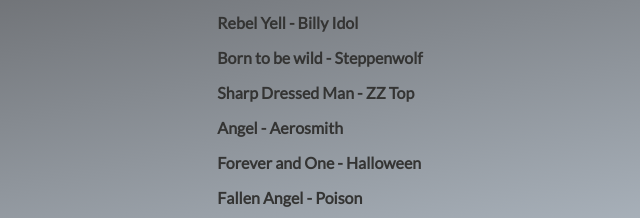
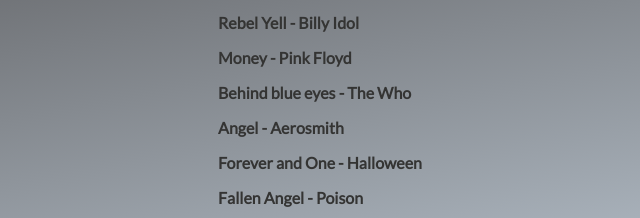
Before and after one commit to AwyMcWar/Musictory, a plain HTML site: page index.html in a window 1280 px wide. Shown: the part 171-389 px from the top of the page, 360-1000 px from the left. Drawn offline with Linux system fonts and the light colour scheme.

Commit message:
Songs added

```diff
--- a/index.html
+++ b/index.html
@@ -20,8 +20,8 @@
     <div class="songsList">
       <h3 class="mySongs">My songs:</h3>
       <h3 class="song">Rebel Yell - Billy Idol</h3>
-      <h3 class="song">Born to be wild - Steppenwolf</h3>
-      <h3 class="song">Sharp Dressed Man - ZZ Top</h3>
+      <h3 class="song">Money - Pink Floyd</h3>
+      <h3 class="song"> Behind blue eyes - The Who</h3>
       <h3 class="song">Angel - Aerosmith</h3>
       <h3 class="song">Forever and One - Halloween</h3>
       <h3 class="song">Fallen Angel - Poison</h3>
```
